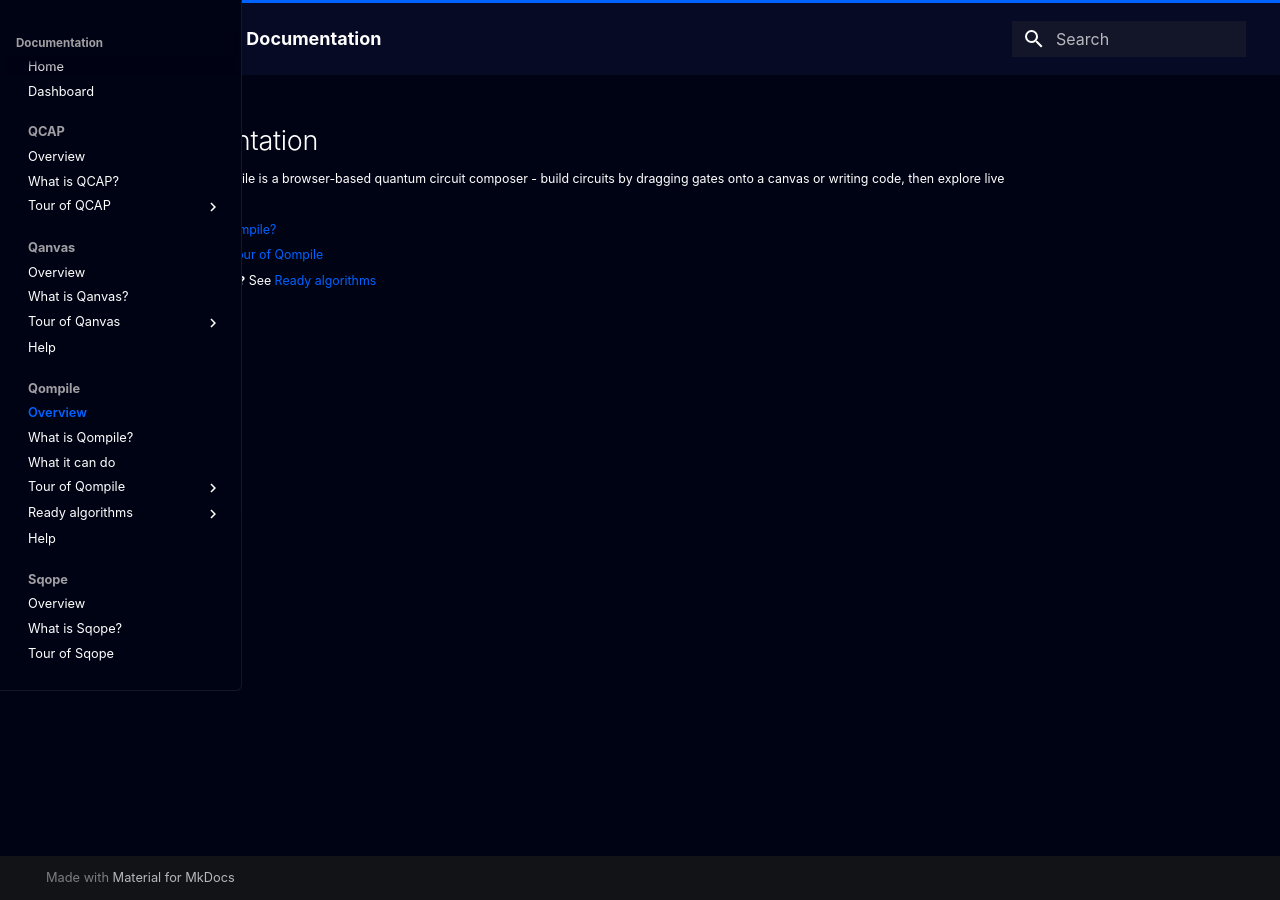
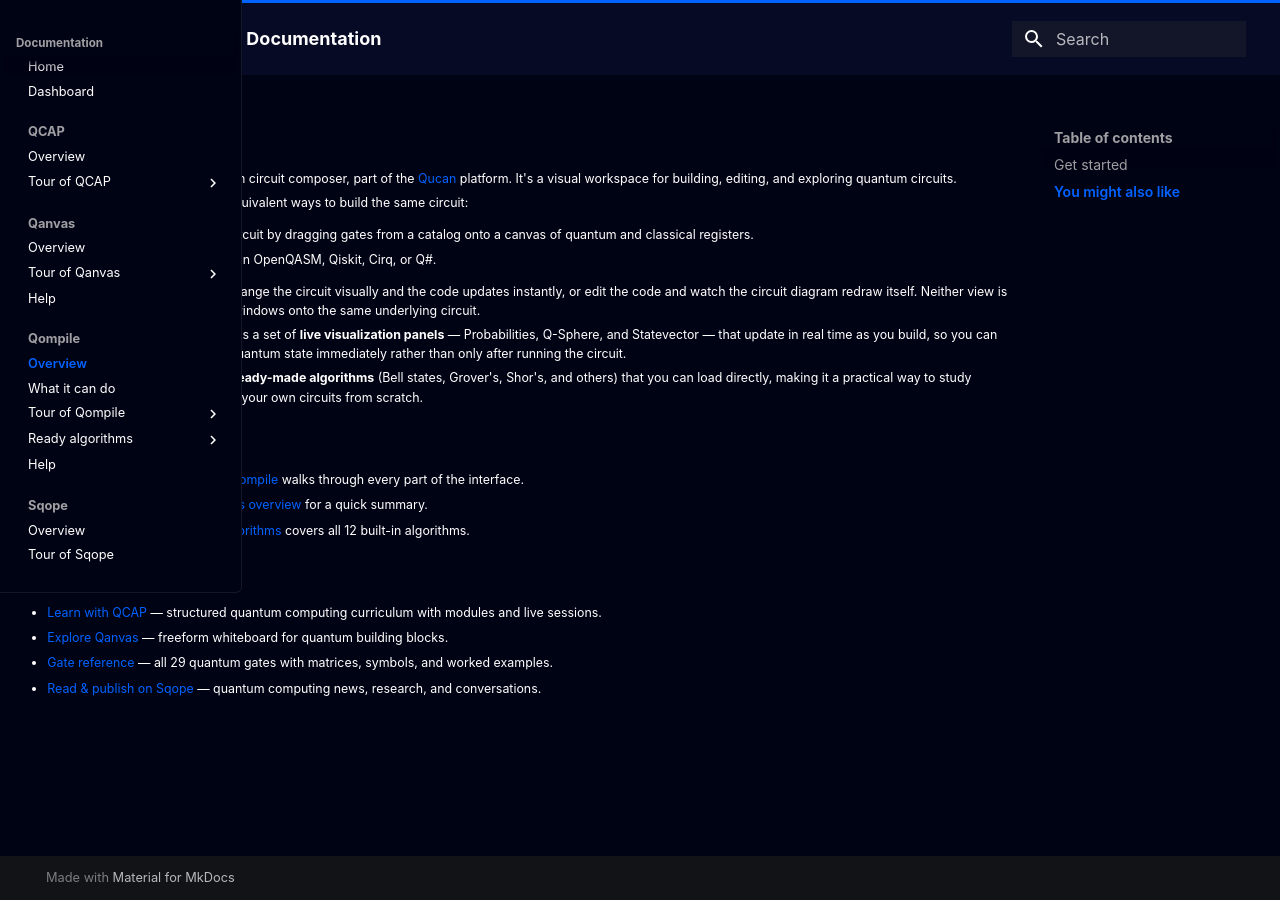
Before and after one commit to Tatgithub02/qucan-docs, an MkDocs documentation site: the page built from docs/qompile/index.md, in a window 1280 px wide. Built offline with MkDocs 1.6.1 and Material for MkDocs 9.7.7, drawn with Linux system fonts in a browser that asks for light colours; some web fonts are replaced.

Commit message:
refactor: merge 'What is X?' content into section overview pages, add recommendations, remove empty pages
Co-authored-by: Cursor <cursoragent@cursor.com>

```diff
--- a/docs/qompile/index.md
+++ b/docs/qompile/index.md
@@ -1,7 +1,27 @@
-# Qompile documentation
+# What is Qompile?
 
-Welcome to the Qompile docs. Qompile is a browser-based quantum circuit composer - build circuits by dragging gates onto a canvas or writing code, then explore live visualizations of your quantum state.
+**Qompile** is a browser-based quantum circuit composer, part of the [Qucan](../index.md) platform. It's a visual workspace for building, editing, and exploring quantum circuits.
 
-- **New here?** Start with [What is Qompile?](what-is-it.md)
-- **Want the grand tour?** Jump to [Tour of Qompile](tour/overview.md)
-- **Looking for a specific algorithm?** See [Ready algorithms](algorithms/overview.md)
+At its core, Qompile gives you two equivalent ways to build the same circuit:
+
+- **Drag-and-drop** — assemble a circuit by dragging gates from a catalog onto a canvas of quantum and classical registers.
+- **Code** — write the circuit directly in OpenQASM, Qiskit, Cirq, or Q#.
+
+These two views are fully synced: change the circuit visually and the code updates instantly, or edit the code and watch the circuit diagram redraw itself. Neither view is the "source of truth" — they're two windows onto the same underlying circuit.
+
+Alongside the editor, Qompile includes a set of **live visualization panels** — Probabilities, Q-Sphere, and Statevector — that update in real time as you build, so you can see the effect of every gate on the quantum state immediately rather than only after running the circuit.
+
+Qompile also ships with a library of **ready-made algorithms** (Bell states, Grover's, Shor's, and others) that you can load directly, making it a practical way to study canonical algorithms as well as build your own circuits from scratch.
+
+## Get started
+
+- **Take the grand tour** — [Tour of Qompile](tour/overview.md) walks through every part of the interface.
+- **See what it can do** — [Capabilities overview](what-it-can-do.md) for a quick summary.
+- **Browse algorithms** — [Ready algorithms](algorithms/overview.md) covers all 12 built-in algorithms.
+
+## You might also like
+
+- [Learn with QCAP](../qcap/index.md) — structured quantum computing curriculum with modules and live sessions.
+- [Explore Qanvas](../qanvas/index.md) — freeform whiteboard for quantum building blocks.
+- [Gate reference](gates/index.md) — all 29 quantum gates with matrices, symbols, and worked examples.
+- [Read & publish on Sqope](../sqope/index.md) — quantum computing news, research, and conversations.
--- a/mkdocs.yml
+++ b/mkdocs.yml
@@ -31,7 +31,6 @@ nav:
   - Dashboard: dashboard/index.md
   - QCAP:
       - Overview: qcap/index.md
-      - What is QCAP?: qcap/what-is-it.md
       - Tour of QCAP:
           - Overview: qcap/tour/overview.md
           - Modules: qcap/tour/modules.md
@@ -44,7 +43,6 @@ nav:
           - Certificate: qcap/tour/certificate.md
   - Qanvas:
       - Overview: qanvas/index.md
-      - What is Qanvas?: qanvas/what-is-it.md
       - Tour of Qanvas:
           - Overview: qanvas/tour/overview.md
           - Tools panel: qanvas/tour/tools.md
@@ -64,7 +62,6 @@ nav:
       - Help: qanvas/help.md
   - Qompile:
       - Overview: qompile/index.md
-      - What is Qompile?: qompile/what-is-it.md
       - What it can do: qompile/what-it-can-do.md
       - Tour of Qompile:
           - Overview: qompile/tour/overview.md
@@ -139,7 +136,6 @@ nav:
       - Help: qompile/help.md
   - Sqope:
       - Overview: sqope/index.md
-      - What is Sqope?: sqope/what-is-it.md
       - Tour of Sqope: sqope/tour/overview.md
 
 markdown_extensions:
```
Also changed, not shown: docs/qanvas/index.md (+20 -4 lines), docs/qanvas/what-is-it.md (deleted, +0 -11 lines), docs/qcap/index.md (+19 -4 lines), docs/qcap/what-is-it.md (deleted, +0 -11 lines), docs/qompile/what-is-it.md (deleted, +0 -14 lines), docs/sqope/index.md (+14 -4 lines), docs/sqope/what-is-it.md (deleted, +0 -7 lines).
